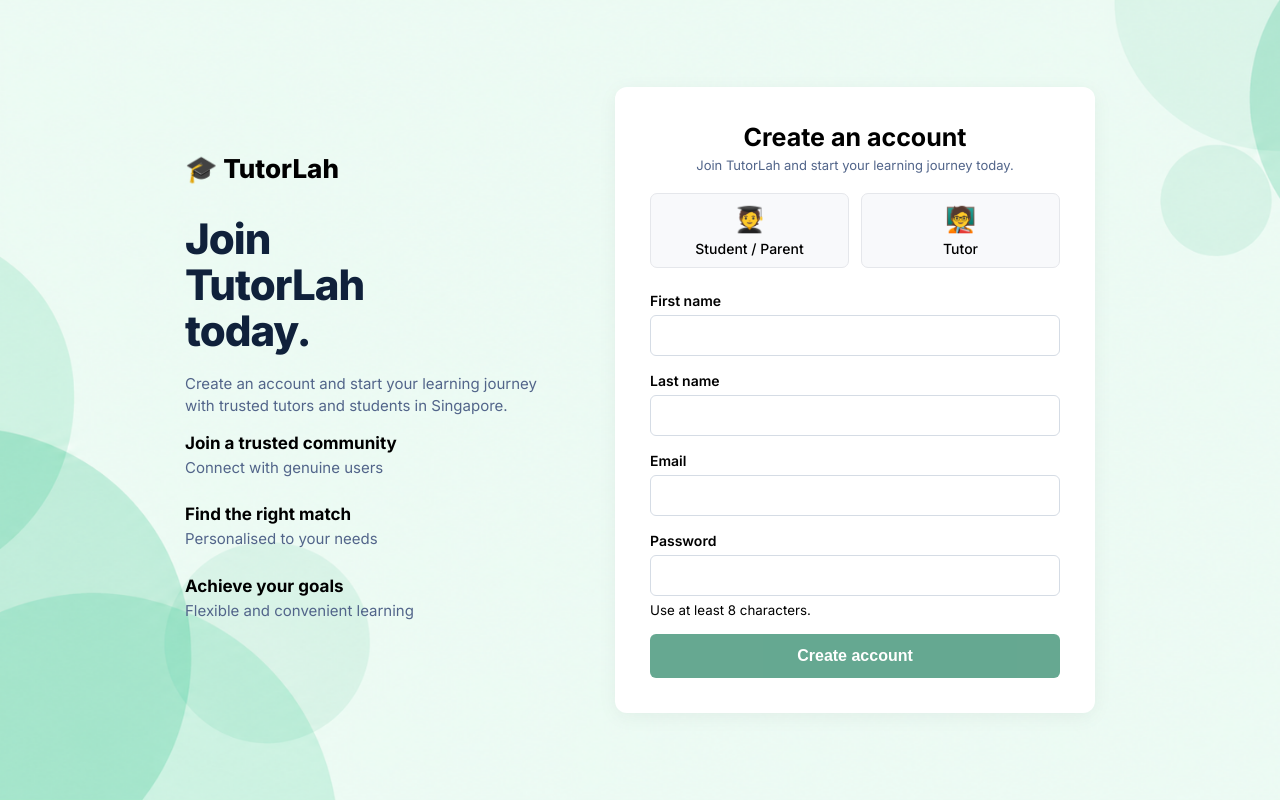
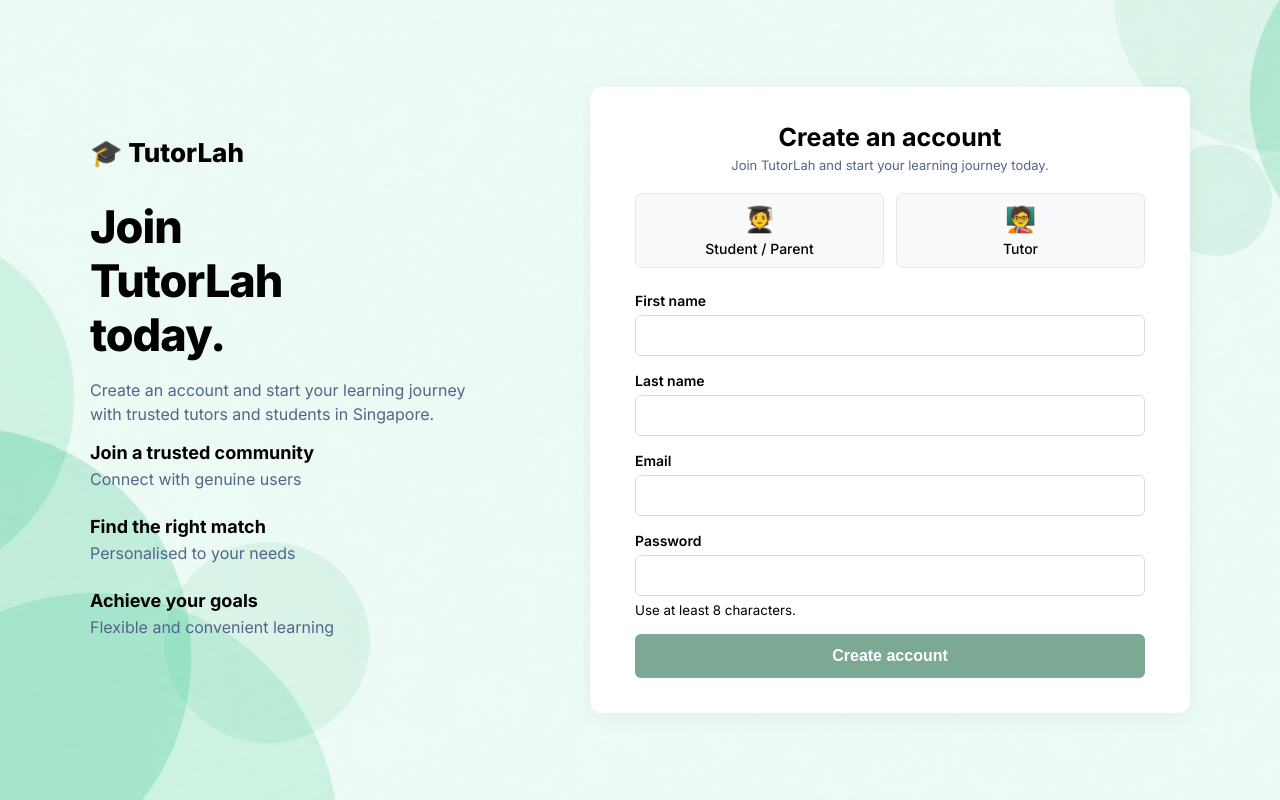
Before and after one commit to jyunwey/tutorlah, a Vue app: page /register in a window 1280 px wide. Built offline with nearby package versions, Linux system fonts and the light colour scheme.

Commit message:
Improve signup page UI and Implement form validation

```diff
--- a/src/components/AuthLayout.vue
+++ b/src/components/AuthLayout.vue
@@ -20,11 +20,11 @@
   display: flex;
   align-items: center;
   justify-content: center;
-  gap: 70px;
+  gap: 120px;
 
   min-height: 100vh;
   width: 100%;
-  padding: 50px 6%;
+  padding: 48px 5%;
 
   background-image: url('/auth-mint-background.png');
   background-size: cover;
@@ -41,7 +41,7 @@
 /* LEFT SIDE */
 .auth-branding {
   flex: 1;
-  max-width: 360px;
+  max-width: 380px;
 }
 
 .auth-logo {
@@ -51,16 +51,16 @@
 }
 
 .auth-branding :deep(h2) {
-  font-size: 42px;
+  font-size: 45px;
   font-weight: 800;
-  line-height: 1.1;
+  line-height: 1.2;
   letter-spacing: -1px;
-  color: #10213b;
-  margin: 0 0 18px;
+  color: black;
+  margin: 0 0 12px;
 }
 
 .auth-branding :deep(p) {
-  font-size: 15px;
+  font-size: 16px;
   line-height: 1.5;
   color: #52658a;
 }
@@ -73,7 +73,7 @@
 }
 
 .auth-branding :deep(.feature h4) {
-  font-size: 17px;
+  font-size: 18px;
   font-weight: 700;
 }
 
@@ -84,9 +84,9 @@
 
 /* RIGHT SIDE */
 .auth-content {
-  flex: 1;
-  max-width: 480px;
-  padding: 35px;
+  flex: 1.4;
+  max-width: 600px;
+  padding: 35px 45px;
   background: white;
   border-radius: 12px;
   box-shadow: 0 4px 20px rgba(0, 0, 0, 0.05);
--- a/src/views/RegisterView.vue
+++ b/src/views/RegisterView.vue
@@ -1,6 +1,6 @@
 <script setup>
 import AuthLayout from "../components/AuthLayout.vue";
-import { ref } from "vue";
+import { ref, computed } from "vue";
 
 import {
   registerUser,
@@ -15,6 +15,15 @@ const role = ref("");
 const message = ref("");
 const messageType = ref("");
 const isSubmitting = ref(false);
+
+const isFormValid = computed(() => {
+  return (
+    firstName.value.trim() !== "" &&
+    lastName.value.trim() !== "" &&
+    /^[^\s@]+@[^\s@]+\.[^\s@]+$/.test(email.value.trim()) &&
+    password.value.length >= 8
+  );
+});
 
 async function handleRegistration() {
   message.value =
@@ -215,13 +224,10 @@ async function handleRegistration() {
 
       <button
         type="submit"
-        :disabled="isSubmitting"
+        class="submit-btn"
+        :disabled="!isFormValid || isSubmitting"
       >
-        {{
-          isSubmitting
-            ? "Creating account..."
-            : "Create account"
-        }}
+        {{ isSubmitting ? "Creating account..." : "Create account" }}
       </button>
     </form>
 
@@ -319,7 +325,7 @@ select {
   box-sizing: border-box;
 }
 
-.register-form button[type="submit"] {
+.submit-btn {
   width: 100%;
   padding: 13px;
   background: #00875a;
@@ -329,15 +335,24 @@ select {
   font-size: 16px;
   font-weight: 600;
   cursor: pointer;
+  transition: background 0.2s ease, opacity 0.2s ease;
 }
 
-.register-form button[type="submit"] {
-  background: #006f49;
+/* Form incomplete */
+.submit-btn:disabled {
+  background: #7ba994;
+  cursor: not-allowed;
+  opacity: 1;
 }
 
-.register-form button[type="submit"] {
-  opacity: 0.6;
-  cursor: not-allowed;
+/* Form complete */
+.submit-btn:not(:disabled) {
+  background: #00875a;
+}
+
+/* Hover when enabled */
+.submit-btn:not(:disabled):hover {
+  background: #006b47;
 }
 
 .form-message.success {
```
